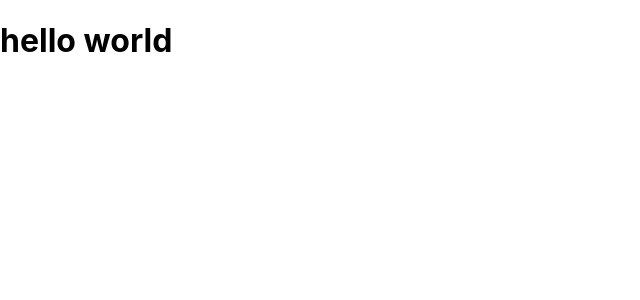
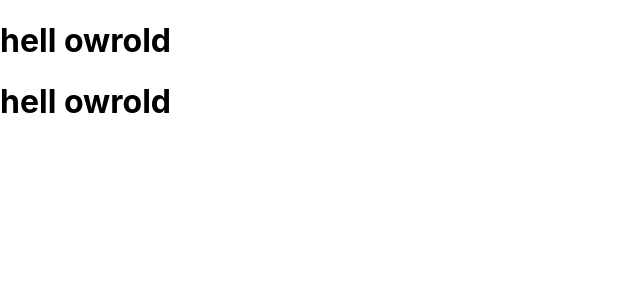
Before and after one commit to abeidahmed/react-redux-bookstore, a React (Create React App) app: page / in a window 1280 px wide. Shown: the top 300 px of the page, without its empty margins (0-640 px from the left). Built offline with nearby package versions, Linux system fonts and the light colour scheme.

Commit message:
Make components/containers

```diff
--- a/src/App.js
+++ /dev/null
@@ -1,9 +0,0 @@
-function App() {
-  return (
-    <div className="App">
-      <h1>hello world</h1>
-    </div>
-  );
-}
-
-export default App;
--- /dev/null
+++ b/src/components/App.js
@@ -0,0 +1,11 @@
+import BookForm from '../containers/BookForm';
+import BooksList from '../containers/BooksList';
+
+const App = () => (
+  <div>
+    <BookForm />
+    <BooksList />
+  </div>
+);
+
+export default App;
--- /dev/null
+++ b/src/containers/BookForm.js
@@ -0,0 +1,7 @@
+const BookForm = () => (
+  <div>
+    <h1>hell owrold</h1>
+  </div>
+);
+
+export default BookForm;
--- /dev/null
+++ b/src/containers/BooksList.js
@@ -0,0 +1,7 @@
+const BooksList = () => (
+  <div>
+    <h1>hell owrold</h1>
+  </div>
+);
+
+export default BooksList;
--- a/src/index.js
+++ b/src/index.js
@@ -1,7 +1,7 @@
 import React from 'react';
 import ReactDOM from 'react-dom';
 import './index.css';
-import App from './App';
+import App from './components/App';
 
 ReactDOM.render(
   <React.StrictMode>
```
Also changed, not shown: src/actions/index.js (added), src/reducers/book.js (added), src/reducers/index.js (added).
